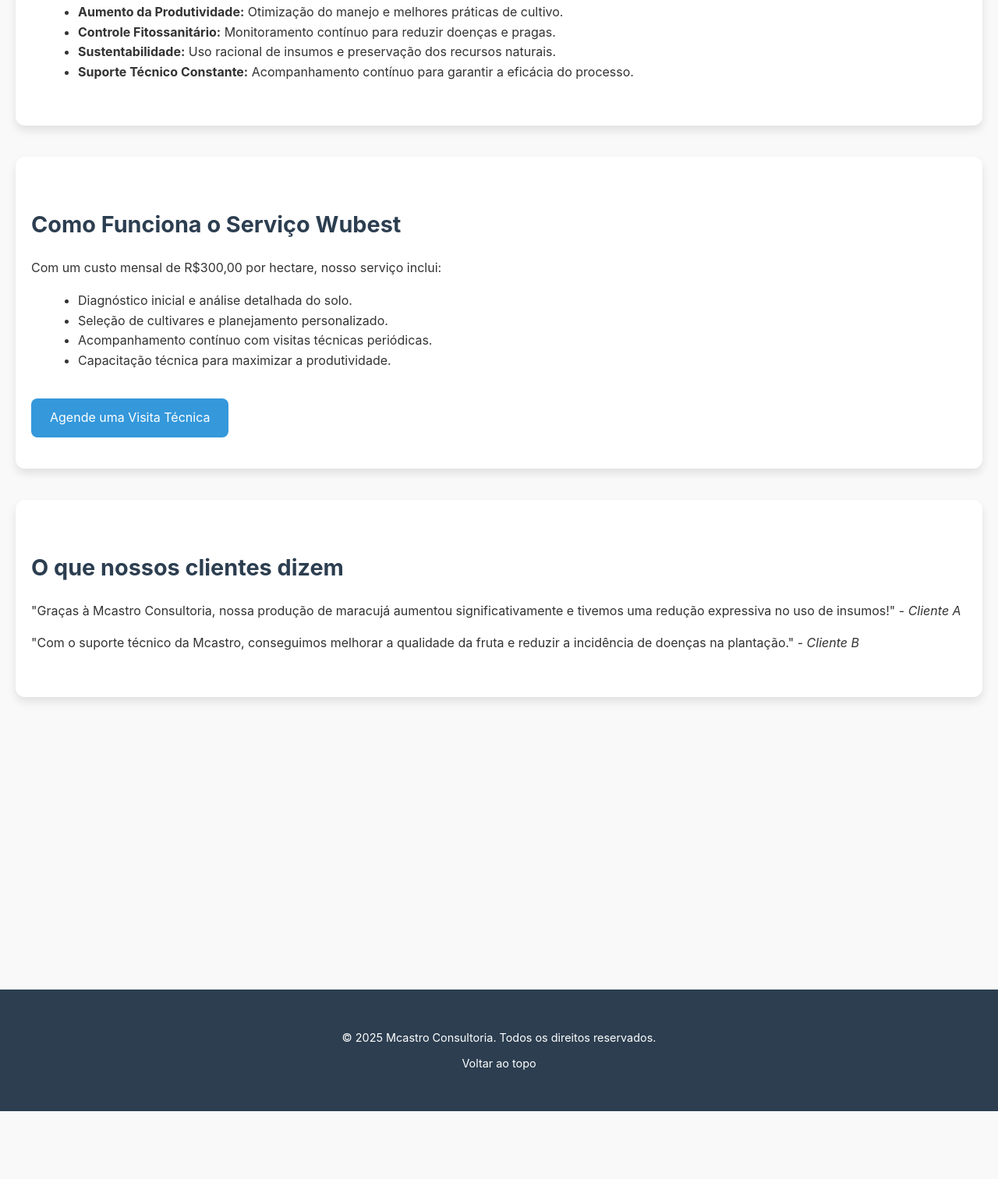
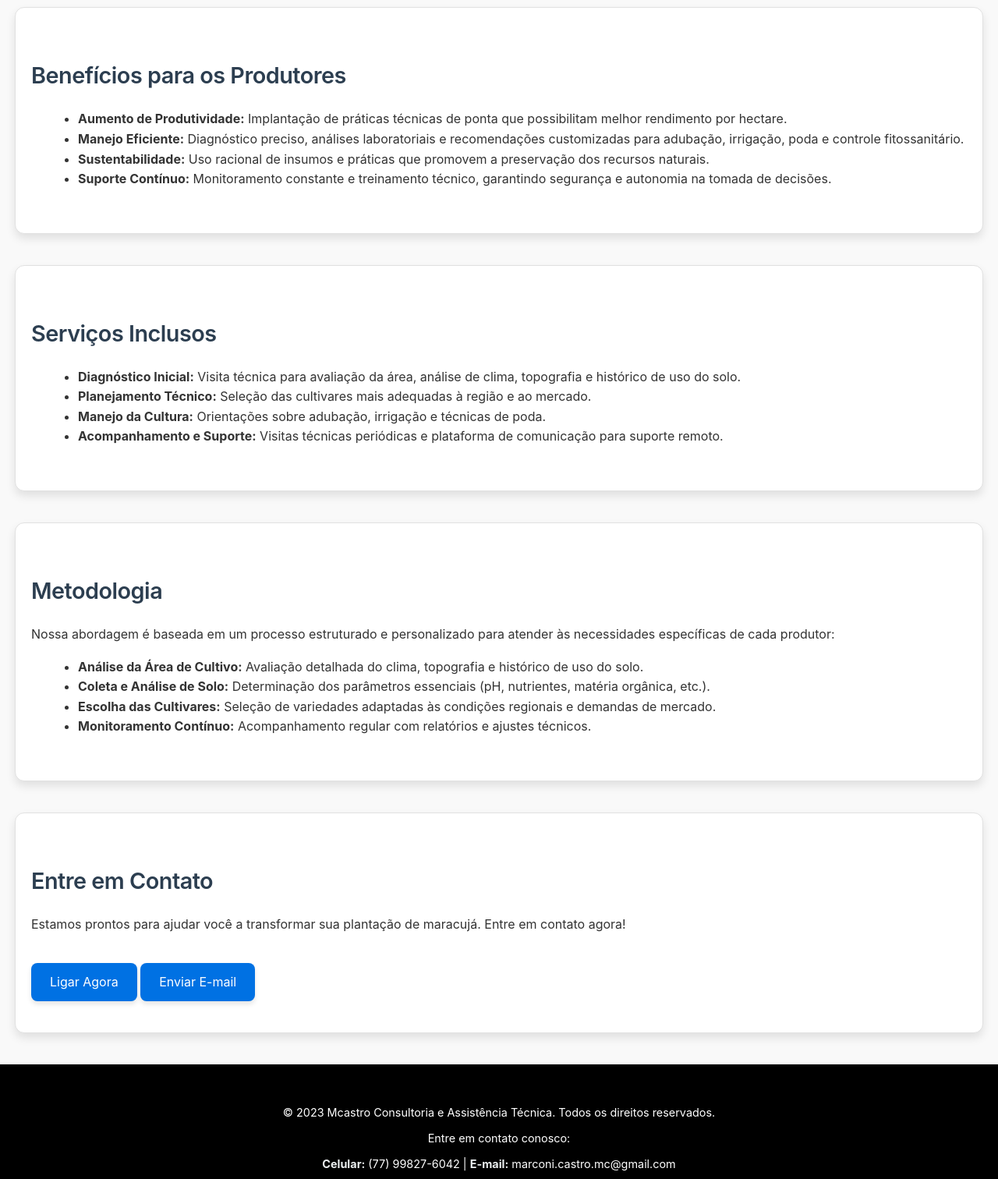
Before and after one commit to marconicastro/marconicastro-consultoria-maracuja, a plain HTML site: page index.html in a window 1280 px wide. Shown: the part 688-2200 px from the top of the page at 78% size. Before the commit the page ends 2113 px from the top, so only its background shows below. Drawn offline with Linux system fonts and the light colour scheme.

Commit message:
Update index.html

```diff
--- a/index.html
+++ b/index.html
@@ -1,6 +1,20 @@
-<!DOCTYPE html>
+
+                        <!DOCTYPE html>
+                        <html lang="en">
+                        <head>
+                            <meta charset="UTF-8">
+                            <meta name="viewport" content="width=device-width, initial-scale=1.0">
+							<style>
+								body {
+									background-color: white; /* Ensure the iframe has a white background */
+								}
+
+
+							</style>
+                        </head>
+                        <body>
+                            <!DOCTYPE html>
 <html lang="pt-BR">
-
 <head>
     <meta charset="UTF-8">
     <meta name="viewport" content="width=device-width, initial-scale=1.0">
@@ -16,24 +30,20 @@
             background-color: #f9f9f9;
             overflow-x: hidden;
         }
-
         header {
             background: linear-gradient(135deg, #2c3e50, #3498db);
             color: white;
             text-align: center;
             padding: 60px 20px;
         }
-
         header h1 {
             font-size: 2.5em;
             margin: 0;
         }
-
         header p {
             font-size: 1.2em;
             margin-top: 10px;
         }
-
         section {
             max-width: 1200px;
             margin: 40px auto;
@@ -45,23 +55,19 @@
             transform: translateY(20px);
             transition: all 0.6s ease-out;
         }
-
         section.active {
             opacity: 1;
             transform: translateY(0);
         }
-
         h2 {
             color: #2c3e50;
             font-size: 1.8em;
             margin-bottom: 20px;
         }
-
         ul {
             list-style-type: disc;
             margin-left: 20px;
         }
-
         .cta-button {
             display: inline-block;
             margin-top: 20px;
@@ -72,11 +78,9 @@
             border-radius: 8px;
             transition: background-color 0.3s ease;
         }
-
         .cta-button:hover {
             background-color: #2980b9;
         }
-
         footer {
             text-align: center;
             padding: 40px 20px;
@@ -84,80 +88,135 @@
             color: white;
             font-size: 0.9em;
         }
-
         footer p {
             margin: 10px 0;
         }
-
-        footer a {
-            color: white;
-            text-decoration: none;
+        footer strong {
+            color: #ecf0f1;
         }
 
-        footer a:hover {
-            text-decoration: underline;
+        /* Animações */
+        .fade-in {
+            animation: fadeIn 1s ease-in-out;
+        }
+        @keyframes fadeIn {
+            from {
+                opacity: 0;
+                transform: translateY(20px);
+            }
+            to {
+                opacity: 1;
+                transform: translateY(0);
+            }
+        }
+
+        /* Estilo Apple-like */
+        header {
+            background: linear-gradient(135deg, #000000, #434343);
+        }
+        section {
+            background: #ffffff;
+            border: 1px solid #e1e1e1;
+        }
+        h2 {
+            font-weight: 600;
+            letter-spacing: -0.5px;
+        }
+        .cta-button {
+            background-color: #0071e3;
+            box-shadow: 0 4px 6px rgba(0, 0, 0, 0.1);
+        }
+        .cta-button:hover {
+            background-color: #005bb5;
+        }
+        footer {
+            background: #000000;
         }
     </style>
 </head>
-
 <body>
-    <!-- Cabeçalho -->
     <header>
         <h1>Mcastro Consultoria e Assistência Técnica</h1>
-        <p>Consultoria especializada para o cultivo de Maracujá</p>
+        <p>A solução completa para aumentar sua produtividade e sustentabilidade.</p>
     </header>
 
-    <!-- Seção 1: Sobre a Consultoria -->
-    <section class="active">
-        <h2>Bem-vindo à Mcastro Consultoria</h2>
-        <p>A Mcastro Consultoria é especializada em oferecer assistência técnica contínua e personalizada para o cultivo de maracujá, proporcionando ao produtor as melhores práticas agronômicas e um acompanhamento constante para alcançar altos níveis de produtividade e qualidade.</p>
-    </section>
-
-    <!-- Seção 2: Benefícios do Serviço -->
-    <section class="active">
-        <h2>Benefícios de Nossos Serviços</h2>
+    <section id="introducao" class="fade-in">
+        <h2>Introdução</h2>
+        <p><strong>Objetivo Geral:</strong> Desenvolver e implementar uma consultoria agronômica especializada para o cultivo de maracujá, visando otimizar os processos produtivos, aumentar a produtividade e promover a sustentabilidade econômica e ambiental para os produtores.</p>
+        <p><strong>Importância da Consultoria Agronômica:</strong></p>
         <ul>
-            <li><strong>Aumento da Produtividade:</strong> Otimização do manejo e melhores práticas de cultivo.</li>
-            <li><strong>Controle Fitossanitário:</strong> Monitoramento contínuo para reduzir doenças e pragas.</li>
-            <li><strong>Sustentabilidade:</strong> Uso racional de insumos e preservação dos recursos naturais.</li>
-            <li><strong>Suporte Técnico Constante:</strong> Acompanhamento contínuo para garantir a eficácia do processo.</li>
+            <li>Melhoria na Produtividade: Aplicação de práticas técnicas para maximizar o rendimento por hectare.</li>
+            <li>Manejo Eficiente: Adequação do manejo agrícola com base em análises de solo, clima e escolha de cultivares adaptadas.</li>
+            <li>Sustentabilidade: Adoção de métodos de cultivo que promovam a preservação dos recursos naturais e a redução do impacto ambiental.</li>
         </ul>
     </section>
 
-    <!-- Seção 3: Como Funciona o Serviço -->
-    <section class="active">
-        <h2>Como Funciona o Serviço Wubest</h2>
-        <p>Com um custo mensal de R$300,00 por hectare, nosso serviço inclui:</p>
+    <section id="beneficios" class="fade-in">
+        <h2>Benefícios para os Produtores</h2>
         <ul>
-            <li>Diagnóstico inicial e análise detalhada do solo.</li>
-            <li>Seleção de cultivares e planejamento personalizado.</li>
-            <li>Acompanhamento contínuo com visitas técnicas periódicas.</li>
-            <li>Capacitação técnica para maximizar a produtividade.</li>
+            <li><strong>Aumento de Produtividade:</strong> Implantação de práticas técnicas de ponta que possibilitam melhor rendimento por hectare.</li>
+            <li><strong>Manejo Eficiente:</strong> Diagnóstico preciso, análises laboratoriais e recomendações customizadas para adubação, irrigação, poda e controle fitossanitário.</li>
+            <li><strong>Sustentabilidade:</strong> Uso racional de insumos e práticas que promovem a preservação dos recursos naturais.</li>
+            <li><strong>Suporte Contínuo:</strong> Monitoramento constante e treinamento técnico, garantindo segurança e autonomia na tomada de decisões.</li>
         </ul>
-        <a href="#contato" class="cta-button">Agende uma Visita Técnica</a>
     </section>
 
-    <!-- Seção 4: Testemunhos -->
-    <section class="active">
-        <h2>O que nossos clientes dizem</h2>
-        <p>"Graças à Mcastro Consultoria, nossa produção de maracujá aumentou significativamente e tivemos uma redução expressiva no uso de insumos!" - <em>Cliente A</em></p>
-        <p>"Com o suporte técnico da Mcastro, conseguimos melhorar a qualidade da fruta e reduzir a incidência de doenças na plantação." - <em>Cliente B</em></p>
+    <section id="servicos" class="fade-in">
+        <h2>Serviços Inclusos</h2>
+        <ul>
+            <li><strong>Diagnóstico Inicial:</strong> Visita técnica para avaliação da área, análise de clima, topografia e histórico de uso do solo.</li>
+            <li><strong>Planejamento Técnico:</strong> Seleção das cultivares mais adequadas à região e ao mercado.</li>
+            <li><strong>Manejo da Cultura:</strong> Orientações sobre adubação, irrigação e técnicas de poda.</li>
+            <li><strong>Acompanhamento e Suporte:</strong> Visitas técnicas periódicas e plataforma de comunicação para suporte remoto.</li>
+        </ul>
     </section>
 
-    <!-- Seção de Contato -->
-    <section id="contato">
-        <h2>Entre em Contato</h2>
-        <p>Para mais informações ou agendar uma visita técnica, entre em contato conosco:</p>
-        <p>Email: <a href="mailto:contato@mcastro.com">contato@mcastro.com</a></p>
-        <p>Telefone: (xx) xxxx-xxxx</p>
+    <section id="metodologia" class="fade-in">
+        <h2>Metodologia</h2>
+        <p>Nossa abordagem é baseada em um processo estruturado e personalizado para atender às necessidades específicas de cada produtor:</p>
+        <ul>
+            <li><strong>Análise da Área de Cultivo:</strong> Avaliação detalhada do clima, topografia e histórico de uso do solo.</li>
+            <li><strong>Coleta e Análise de Solo:</strong> Determinação dos parâmetros essenciais (pH, nutrientes, matéria orgânica, etc.).</li>
+            <li><strong>Escolha das Cultivares:</strong> Seleção de variedades adaptadas às condições regionais e demandas de mercado.</li>
+            <li><strong>Monitoramento Contínuo:</strong> Acompanhamento regular com relatórios e ajustes técnicos.</li>
+        </ul>
     </section>
 
-    <!-- Rodapé -->
+    <section id="contato" class="fade-in">
+        <h2>Entre em Contato</h2>
+        <p>Estamos prontos para ajudar você a transformar sua plantação de maracujá. Entre em contato agora!</p>
+        <a href="tel:+5577998276042" class="cta-button">Ligar Agora</a>
+        <a href="mailto:marconi.castro.mc@gmail.com" class="cta-button">Enviar E-mail</a>
+    </section>
+
     <footer>
-        <p>&copy; 2025 Mcastro Consultoria. Todos os direitos reservados.</p>
-        <p><a href="#topo">Voltar ao topo</a></p>
+        <p>&copy; 2023 Mcastro Consultoria e Assistência Técnica. Todos os direitos reservados.</p>
+        <p>Entre em contato conosco:</p>
+        <p><strong>Celular:</strong> (77) 99827-6042 | <strong>E-mail:</strong> marconi.castro.mc@gmail.com</p>
     </footer>
 
+    <script>
+        // Animação de fade-in ao rolar a página
+        document.addEventListener("DOMContentLoaded", () => {
+            const sections = document.querySelectorAll("section");
+            const observer = new IntersectionObserver((entries) => {
+                entries.forEach(entry => {
+                    if (entry.isIntersecting) {
+                        entry.target.classList.add("active");
+                    }
+                });
+            }, { threshold: 0.2 });
+
+            sections.forEach(section => observer.observe(section));
+        });
+    </script>
 </body>
+</html>
 
-</html>
+
+
+							<script>
+
+							</script>
+                        </body>
+                        </html>
```
